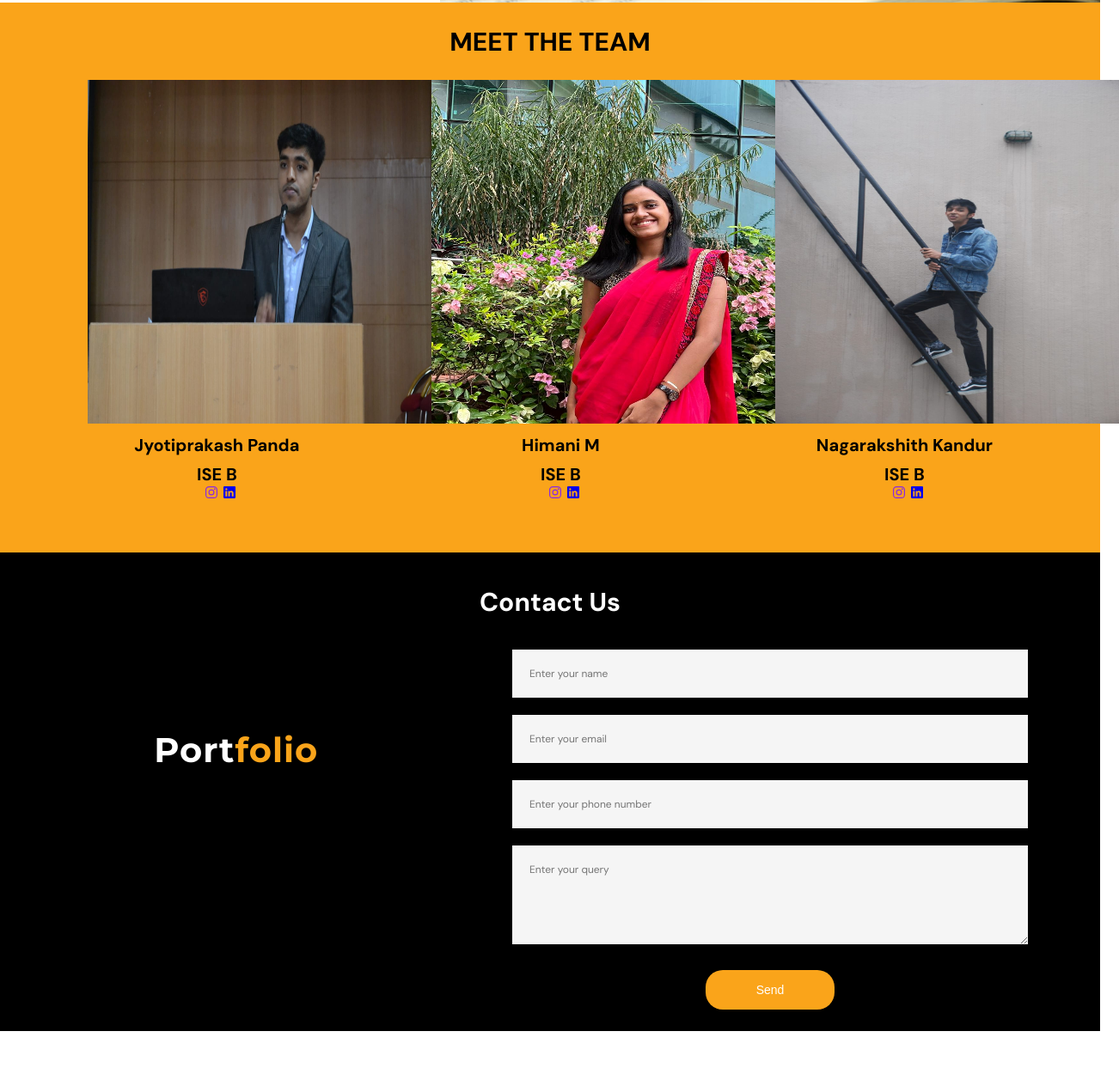
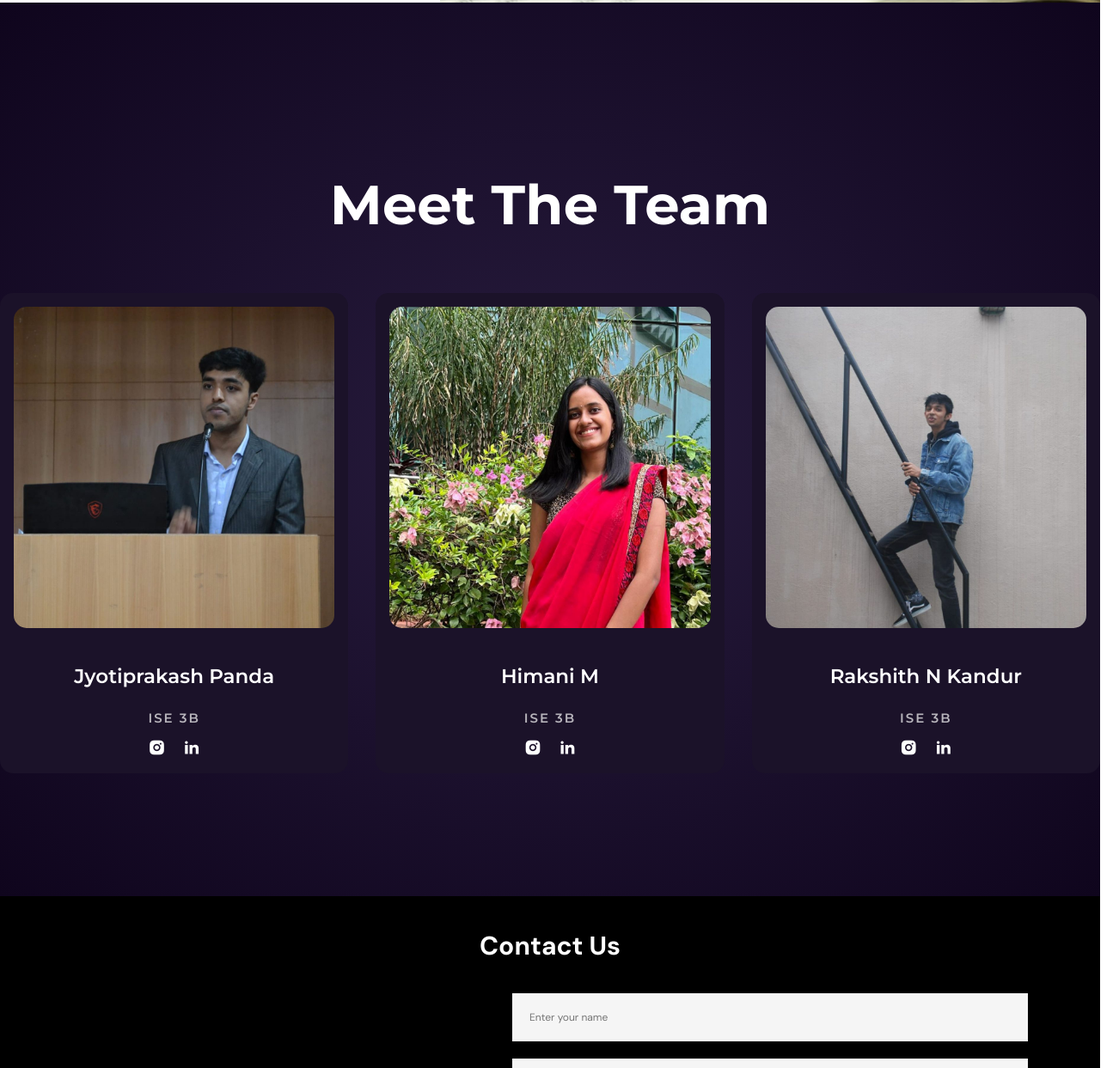
Before and after one commit to JP3ra/WadProject, a plain HTML site: page index.html in a window 1280 px wide. Shown: the part 2529-3772 px from the top of the page at 86% size, 1302 px wide, since content can reach past the window. Before the commit the page ends 3729 px from the top, so only its background shows below. Drawn offline with nearby package versions, Linux system fonts and the light colour scheme.

Commit message:
Fixing index.html

```diff
--- a/index.html
+++ b/index.html
@@ -5,7 +5,9 @@
     <meta http-equiv="X-UA-Compatible" content="IE=edge">
     <meta name="viewport" content="width=device-width, initial-scale=1.0">
     <title>Portfolio</title>
+
     <link rel="stylesheet" href="styles.css">
+    <link href="https://cdn.jsdelivr.net/npm/remixicon@2.5.0/fonts/remixicon.css" rel="stylesheet">
     <link rel="preconnect" href="https://fonts.googleapis.com">
     <link rel="preconnect" href="https://fonts.gstatic.com" crossorigin>
     <link href="https://fonts.googleapis.com/css2?family=DM+Sans:wght@400;500;700&display=swap" rel="stylesheet">
@@ -85,56 +87,49 @@
 
         <!--Meet the team-->
 
-        <div class="meet-the-team" id="meetTheTeam">
+    <section class="team">
+        <div class="center">
+            <h1>Meet The Team</h1>
+            <div class="team-content">
+                <div class="box">
+                    <img src="images/jp.jpg" alt="">
+                    <h3>Jyotiprakash Panda</h3>
+                    <h5>ISE 3B</h5>
+                    <div class="icons">
+                        <a href=""><i class="ri-instagram-fill"></i></a>
+                        <a href=""><i class="ri-linkedin-fill"></i></a>
 
-            <p class="meetTeam">MEET THE TEAM</p>
-
-
-            <div class="row">
-                <!--JP-->
-                <div class="column">
-                    <img src="images/jp.jpeg" alt="">
-                    <p class="name">Jyotiprakash Panda</p>
-                    <p class="section">ISE B</p>
-                    <a class="insta" href="https://www.instagram.com/jp.__.10/?hl=en" target="_blank">
-                        <ion-icon name="logo-instagram"></ion-icon>
-                    </a>
-                    <a class="linkedIn" href="https://www.linkedin.com/in/jyotiprakash-panda-13b639229/">
-                        <ion-icon name="logo-linkedin"></ion-icon>
-                    </a>
-
+                    </div>
                 </div>
 
-                <!--Himani-->
-                <div class="column">
-                    <img src="images/himani.jpeg" alt="">
-                    <p class="name">Himani M</p>
-                    <p class="section">ISE B</p>
-                    <a class="insta" href="https://www.instagram.com/_himani14_/" target="_blank">
-                        <ion-icon name="logo-instagram"></ion-icon>
-                    </a>
+                <div class="box">
+                    <img src="images/himani.jpg" alt="">
+                    <h3>Himani M</h3>
+                    <h5>ISE 3B</h5>
+                    <div class="icons">
+                        <a href=""><i class="ri-instagram-fill"></i></a>
+                        <a href=""><i class="ri-linkedin-fill"></i></a>
 
-                    <a href="linkedIn" target="_blank">
-                        <ion-icon name="logo-linkedin"></ion-icon>
-                    </a>
+                    </div>
                 </div>
 
-                <!--Rakshith-->
-                <div class="column">
-                    <img src="images/rakshith.jpeg" alt="">
-                    <p class="name">Nagarakshith Kandur</p>
-                    <p class="section">ISE B</p>
-                    <a class ="insta" href="https://www.instagram.com/rakshithkandur/" target="_blank">
-                        <ion-icon name="logo-instagram"></ion-icon>
-                    </a>
-                    <a class ="linkedIn" href="https://www.linkedin.com/in/rakshith-kandur-b3aa48263/" target="_blank">
-                        <ion-icon name="logo-linkedin"></ion-icon>
-                    </a>
+                <div class="box">
+                    <img src="images/rakshith.jpg" alt="">
+                    <h3>Rakshith N Kandur</h3>
+                    <h5>ISE 3B</h5>
+                    <div class="icons">
+                        <a href=""><i class="ri-instagram-fill"></i></a>
+                        <a href=""><i class="ri-linkedin-fill"></i></a>
+
+                    </div>
                 </div>
 
             </div>
+        </div>
 
-        </div>
+    </section>
+
+
 
         </main>
         <footer>
--- a/styles.css
+++ b/styles.css
@@ -306,54 +306,71 @@ nav .btn:hover{
     transition: .4s;
 }
 
-
-.meet-the-team{
-    background-color: #faa41a;
-    height: 40rem;
-    margin-top: 0%;
+.team{
+	position: relative;
+	width: 100%;
+	height: 130vh;
+	background: radial-gradient(#281c3e,#0f051d);
+	display: flex;
+	align-items: center;
+	justify-content: center;
+	flex-direction: column;
 }
-
-
-.meet-the-team p{
-    font-weight: 800;
-    font-size: 30px;
-    font-family: 'DM Sans', sans-serif;
-    margin: auto;
-    padding-top: 2%;
-    text-align: center;
+.team-content{
+	width: 100%;
+	max-width: 1350px;
+	margin: 0 auto;
+	display: grid;
+	grid-template-columns: repeat(auto-fit, minmax(150px, auto));
+	align-items: center;
+	gap: 2rem;
+	text-align: center;
+	margin-top: 4rem;
 }
-
-.row{
-    padding-top: 2%;
-    padding-left: 8%;
-    display: flex;
+.team-content img{
+	width: 100%;
+	height: auto;
+	border-radius: 15px;
+	margin-bottom: 15px;
 }
-
-.row img{
-    height: 400px;
-    width: 400px;
+.center h1{
+	color: #fff;
+	font-size: 4rem;
+	text-align: center;
 }
-
-.row .column p{
-    padding-right: 25%;
-    font-size: 20px;
+.box{
+	padding: 16px;
+	background: #1b1229;
+	border-radius: 15px;
+	transition: all .38s ease;
 }
-
-.insta{
-    margin-top: 5%;
-    padding-left: 34%;
-    text-decoration: none;
-    width: 100px;
-    color: blueviolet;
-    transition:  color .4s;
+.box h3{
+	font-size: 23px;
+	font-weight: 600;
+	color: #fff;
+	margin-bottom: 8px;
 }
-
-.insta:hover{
-    color: blue;
+.box h5{
+	font-size: 15px;
+	font-weight: 600;
+	color: #b7b4bb;
+	margin-bottom: 15px;
+	letter-spacing: 2px;
 }
-
-
-
+.icons i{
+	display: inline-block;
+	color: #fff;
+	font-size: 20px;
+	margin: 0 8px;
+	transition: all .38s ease;
+}
+.icons i:hover{
+	transform: scale(1.2);
+}
+.box:hover{
+	transform: translateY(-10px);
+	cursor: pointer;
+}
 /**Footer CSS**/
 .footer-content{
     background-color: black;
```
Also changed, not shown: images/himani.jpeg (deleted), images/himani.jpg (added), images/jp.jpeg (deleted), images/jp.jpg (added), images/rakshith.jpeg (deleted), images/rakshith.jpg (added).
